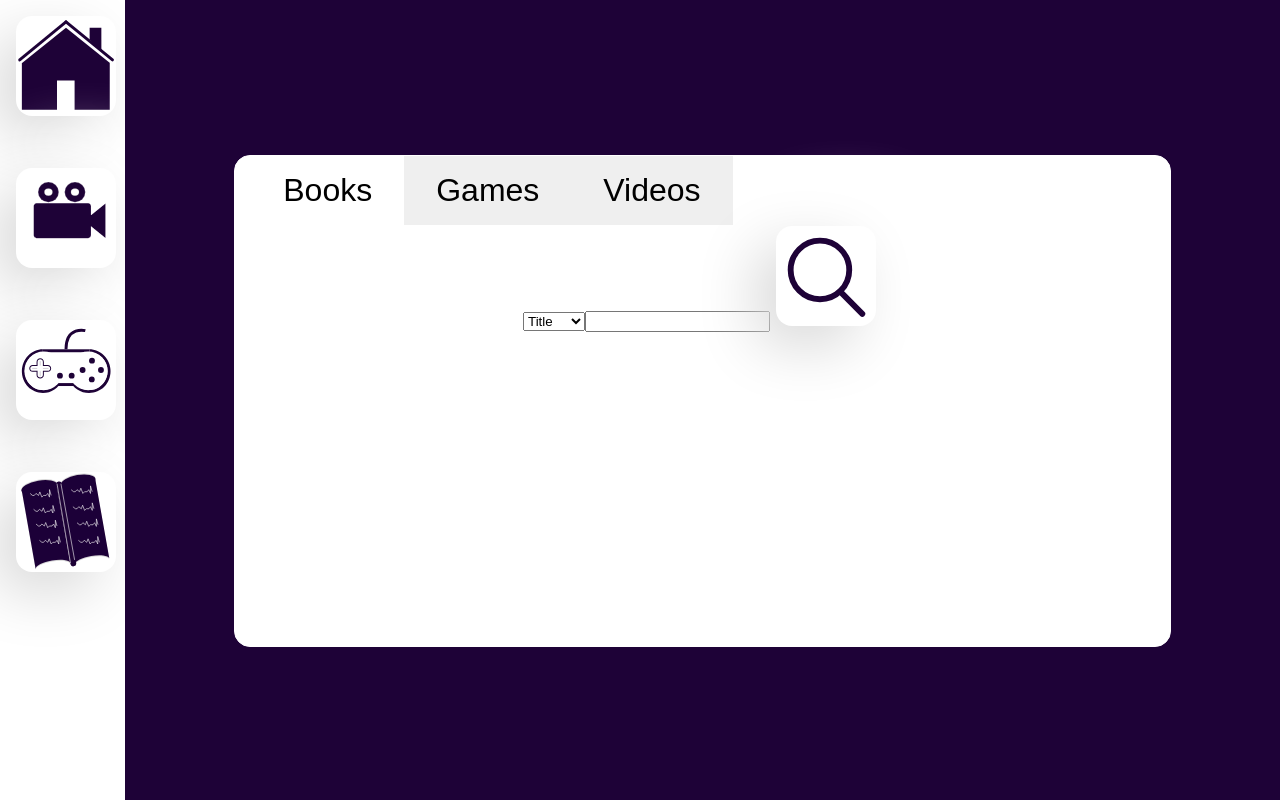
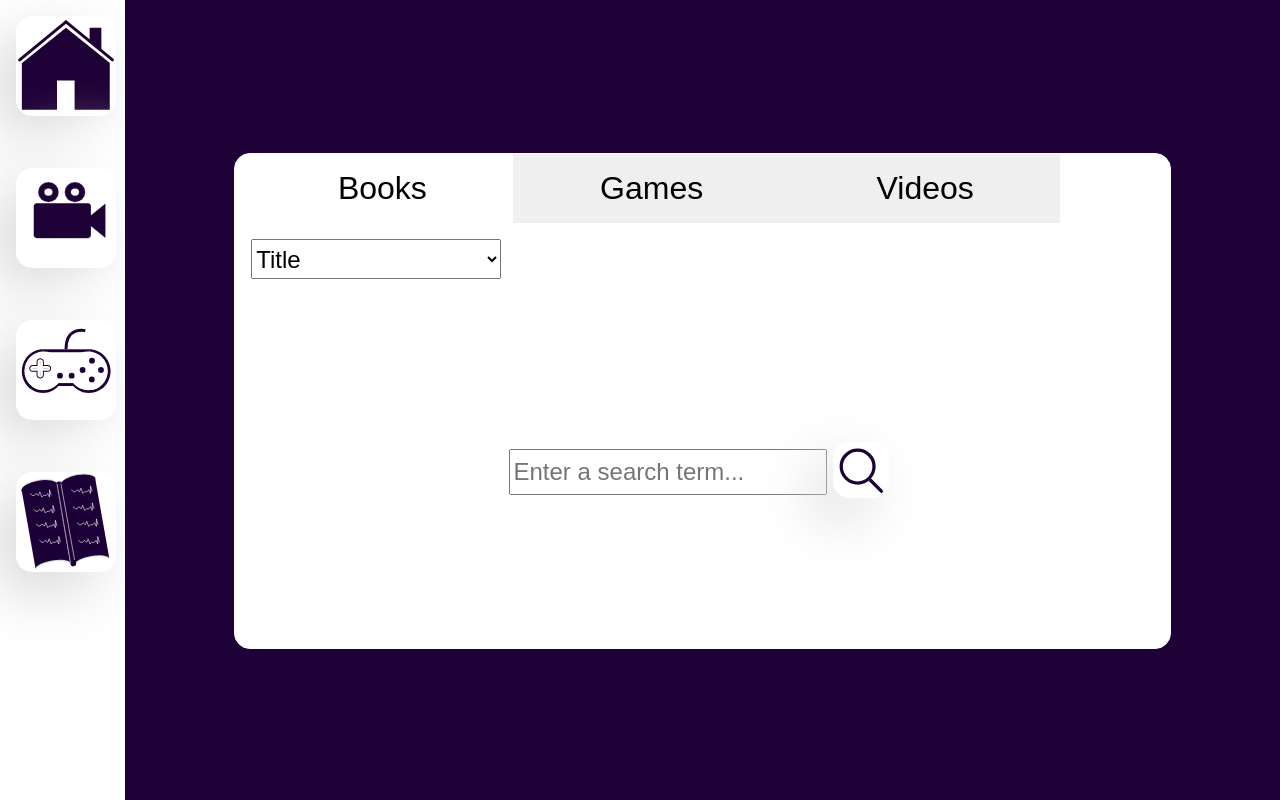
Before and after one commit to anedomansky/collection-tracker, a Vue app: page / in a window 1280 px wide. Built offline with nearby package versions, Linux system fonts and the light colour scheme.

Commit message:
Researched a tv show api. Worked on the SearchPanel component.

```diff
--- a/src/components/NavIcon.vue
+++ b/src/components/NavIcon.vue
@@ -35,12 +35,16 @@ export default class NavIcon extends Vue {
         }
     }
 
-    & .search, .plus, .minus, .cross, .checkmark {
+    & .plus, .minus, .cross, .checkmark {
         box-shadow: none;
 
         &:hover {
             box-shadow: none;
         }
     }
+
+    & .search {
+        width: 3.5rem;
+    }
 }
 </style>
--- a/src/components/Search.vue
+++ b/src/components/Search.vue
@@ -1,11 +1,13 @@
 <template>
     <article class="search">
-        <button type="button" class="search__tab" :class="{ active: activeTab === 0 }" @click="toggleTab(0)">Books</button>
-        <button type="button" class="search__tab" :class="{ active: activeTab === 1 }" @click="toggleTab(1)">Games</button>
-        <button type="button" class="search__tab" :class="{ active: activeTab === 2 }" @click="toggleTab(2)">Videos</button>
-        <SearchPanel :typeValues="['Title', 'Genre', 'Author']" :show="activeTab === 0" :category="'books'" />
-        <SearchPanel :typeValues="['Title', 'Genre', 'Developer']" :show="activeTab === 1" :category="'games'" />
-        <SearchPanel :typeValues="['Name', 'Genre', 'Author']" :show="activeTab === 2" :category="'videos'" />
+        <button type="button" class="search__tab tab-1" :class="{ active: activeTab === 0 }" @click="toggleTab(0)">Books</button>
+        <button type="button" class="search__tab tab-2" :class="{ active: activeTab === 1 }" @click="toggleTab(1)">Games</button>
+        <button type="button" class="search__tab tab-3" :class="{ active: activeTab === 2 }" @click="toggleTab(2)">Videos</button>
+        <div class="search__panels">
+            <SearchPanel :typeValues="['Title', 'Genre', 'Author']" :show="activeTab === 0" :category="'books'" />
+            <SearchPanel :typeValues="['Title', 'Genre', 'Developer']" :show="activeTab === 1" :category="'games'" />
+            <SearchPanel :typeValues="['Title', 'Person']" :show="activeTab === 2" :category="'shows'" />
+        </div>
     </article>
 </template>
 
@@ -14,7 +16,6 @@ import { Component, Vue } from 'vue-property-decorator';
 import SearchPanel from './SearchPanel.vue';
 
 // TODO: style component
-// TODO: find API for videos
 @Component({
     components: {
         SearchPanel,
@@ -36,6 +37,11 @@ export default class Search extends Vue {
     border: 1px solid #ffffff;
     border-radius: 1rem;
     height: 100%;
+    display: grid;
+    grid-template-areas:
+    "tab-1 tab-2 tab-3 ."
+    "panels panels panels panels";
+    grid-template-rows: min-content 1fr;
 
     & .active {
         background-color: inherit;
@@ -47,26 +53,26 @@ export default class Search extends Vue {
 
     & .search__tab {
         font-size: inherit;
-        float: left;
         border: none;
         outline: none;
         cursor: pointer;
         padding: 1rem 2rem;
     }
 
-    & .search__panel {
-        clear: both;
+    & .tab-1 {
+        grid-area: tab-1;
+    }
 
-        & button {
-            border: none;
-            outline: none;
-            background: none;
-        }
+    & .tab-2 {
+        grid-area: tab-2;
+    }
 
-        & img {
-            height: auto;
-            width: 50px;
-        }
+    & .tab-3 {
+        grid-area: tab-3;
+    }
+
+    & .search__panels {
+        grid-area: panels;
     }
 }
 </style>
--- a/src/components/SearchPanel.vue
+++ b/src/components/SearchPanel.vue
@@ -1,12 +1,14 @@
 <template>
     <div class="search__panel" v-show="show">
-        <select name="Type" id="type">
+        <select name="Type" id="type" v-model="currentType">
             <option v-for="type in typeValues" :key="type" :value="type">{{ type }}</option>
         </select>
-        <input type="text" />
-        <button type="button">
-            <NavIcon icon="search.svg" altText="Search" :to="'/result/list/' + category + '/:term'" />
-        </button>
+        <form @submit.prevent="null">
+            <input type="text" placeholder="Enter a search term..." v-model="term" />
+            <button type="submit">
+                <NavIcon icon="search.svg" altText="Search" :to="'/result/list/' + category + '/' + currentType.toLowerCase() + '/' + term" additionalClassNames="search" />
+            </button>
+        </form>
     </div>
 </template>
 
@@ -25,22 +27,56 @@ export default class Search extends Vue {
     @Prop() private show!: boolean;
 
     @Prop() private category!: string;
+
+    term: string;
+
+    currentType: string;
+
+    constructor() {
+        super();
+        this.term = '';
+        this.currentType = this.typeValues[0];
+    }
 }
 </script>
 
 <style lang="scss" scoped>
 .search__panel {
-    clear: both;
+    padding-top: 1rem;
+    height: 100%;
+    display: grid;
+    grid-template-areas:
+    "select . . ."
+    ". . . ."
+    "search search search search"
+    ". . . .";
+    grid-template-rows: min-content 1fr min-content 1fr;
+
+    & select {
+        grid-area: select;
+        height: 2.5rem;
+        width: 250px;
+        font-size: 1.5rem;
+        margin-left: 1rem;
+    }
+
+    & form {
+        grid-area: search;
+        display: flex;
+        justify-content: center;
+        align-items: center;
+
+        & input {
+            height: 2.5rem;
+            font-size: 1.5rem;
+        }
 
         & button {
+            grid-area: search;
             border: none;
             outline: none;
             background: none;
         }
-
-        & img {
-            height: auto;
-            width: 50px;
-        }
+    }
 }
 </style>
--- a/src/components/SearchResultPage.vue
+++ b/src/components/SearchResultPage.vue
@@ -1,9 +1,9 @@
 <template>
     <article class="search-result-page">
         <div class="search-result-page__content">
-            <div>CollectionItem1 {{ name }}</div>
-            <div>CollectionItem2</div>
-            <div>CollectionItem3</div>
+            <div>CollectionItem1 {{ category }}</div>
+            <div>CollectionItem3 {{ type }}</div>
+            <div>CollectionItem2 {{ term }}</div>
             <div>CollectionItem4</div>
             <div>CollectionItem5</div>
             <div>CollectionItem6</div>
@@ -17,7 +17,11 @@ import { Component, Vue, Prop } from 'vue-property-decorator';
 
 @Component
 export default class SearchResultPage extends Vue {
-    @Prop() private name!: string;
+    @Prop() private category!: string;
+
+    @Prop() private type!: string;
+
+    @Prop() private term!: string;
 }
 </script>
 
@@ -26,6 +30,7 @@ export default class SearchResultPage extends Vue {
     & .search-result-page__content {
         display: flex;
         flex-wrap: wrap;
+        color: #ffffff;
 
         & div {
             flex: 0 0 21%;
--- a/src/routes.ts
+++ b/src/routes.ts
@@ -15,7 +15,7 @@ const routes: RouteConfig[] = [
     },
     {
         component: SearchResultPage,
-        path: '/result/list/:category/:term',
+        path: '/result/list/:category/:type/:term',
         props: true,
     },
 ];
```
Also changed, not shown: .eslintrc.js, 1 other file (tests, documents, lock files or other folders).
